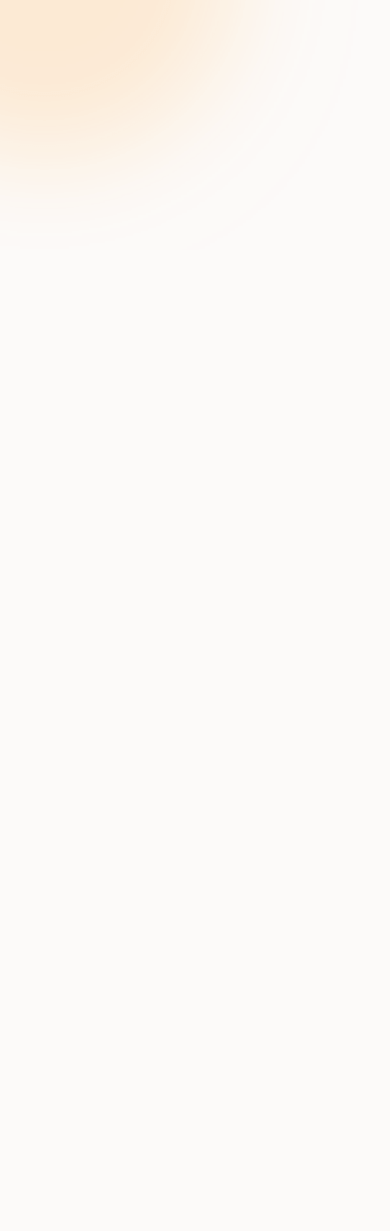
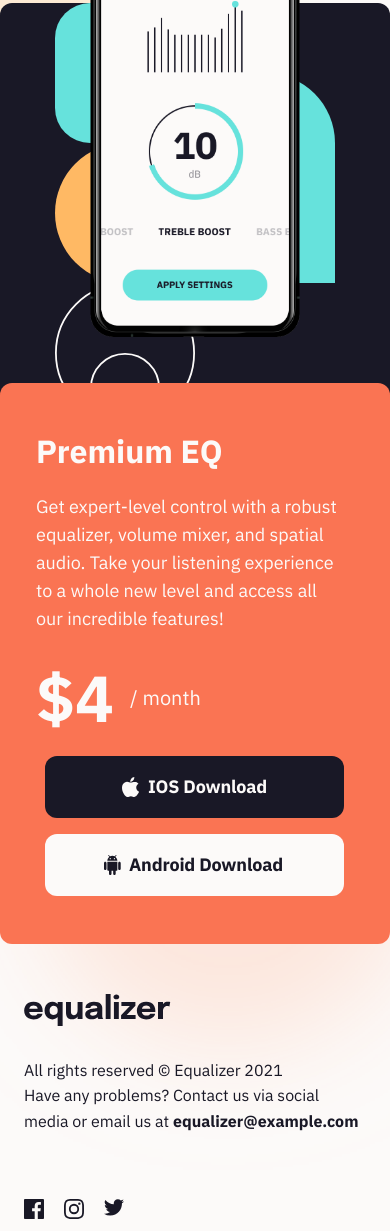
Before and after one commit to viniciusshenri96/equalizer-landing-page, a plain HTML site: page index.html in a window 390 px wide. Shown: the part 594-1825 px from the top of the page. Before the commit the page ends 844 px from the top, so only its background shows below. Drawn offline with Linux system fonts and the light colour scheme.

Commit message:
Deixando o projeto todo responsivo

```diff
--- a/assets/css/styles.css
+++ b/assets/css/styles.css
@@ -57,8 +57,14 @@ img {
 /*==================== REUSABLE CSS CLASSES ====================*/
 .container {
   max-width: 1110px;
-  margin: 0 auto;
-  padding: 0 1.5rem;
+  margin-left: 24px;
+  margin-right: 24px;
+}
+@media (min-width: 1160px) {
+  .container {
+    margin-left: auto;
+    margin-right: auto;
+  }
 }
 .button {
   font-size: var(--font-button);
@@ -113,25 +119,26 @@ img {
 .section-bg {
   background: var(--color-primary) url(../img/bg-pattern-2.svg) no-repeat top -40px
     left 336px;
-  width: 1110px;
+}
+
+.premium {
+  max-width: 1110px;
   height: 600px;
-}
-.premium {
   position: relative;
   border-radius: 12px;
   color: var(--color-secundary);
   margin-bottom: 202px;
+  padding: 0;
 }
 .premium__img {
   width: 312px;
   height: 642px;
   position: absolute;
   top: -212px;
-  right: 696px;
+  left: 102px;
 }
 .premium__eq {
-  width: 446px;
-  height: 625px;
+  max-width: 446px;
   background-color: var(--color-bk-eq);
   position: absolute;
   top: 90px;
@@ -182,7 +189,8 @@ img {
 }
 
 .footer {
-  display: flex;
+  display: grid;
+  grid-template-columns: auto 1fr auto;
 }
 .footer__contact {
   font-size: var(--small-font-size);
@@ -204,11 +212,14 @@ img {
 /*==================== MEDIA QUERIES ====================*/
 @media (max-width: 1000px) {
   .container {
-    padding-left: 33px;
-    padding-right: 39px;
+    margin-left: 33px;
+    margin-right: 39px;
   }
   .header__link {
     margin-bottom: 95px;
+  }
+  .desc {
+    margin-bottom: 249px;
   }
   .desc__content {
     gap: 28px 0px;
@@ -227,17 +238,78 @@ img {
     width: 267px;
     height: 400px;
   }
+  .section-bg {
+    background: var(--color-primary) url(../img/bg-pattern-2.svg) no-repeat top -31px
+      left 229px;
+    background-size: 280px;
+  }
+  .premium {
+    margin-bottom: 183px;
+  }
+  .premium__img {
+    width: 270px;
+    height: 556px;
+    top: -138px;
+    left: 64px;
+  }
+  .premium__eq {
+    top: 150px;
+    right: 58px;
+    padding: 48px 49px 48px 48px;
+  }
+  .premium__title {
+    font-size: 2rem;
+    line-height: 1.25;
+  }
+  .premium__desc {
+    font-size: 1.125rem;
+    line-height: 1.56;
+    margin: 12px 0 36px;
+    max-width: 302px;
+  }
+
+  .premium__price {
+    margin-bottom: 32px;
+  }
+
+  .button-ios {
+    padding: 15px 77px;
+  }
+  .button-android {
+    padding: 15px 59px;
+  }
+
+  .footer__link.header__link {
+    margin-bottom: 32px;
+  }
+  .footer {
+    display: grid;
+    grid-template-columns: 1fr 1fr;
+    justify-content: start;
+    margin-bottom: 85px;
+  }
+  .footer__contact {
+    grid-row: 2;
+    margin: 0;
+  }
+  .footer__redes {
+    grid-row: 2;
+    justify-self: end;
+  }
 }
 @media (max-width: 600px) {
   .container {
-    padding-left: 24px;
-    padding-right: 24px;
+    margin-left: 24px;
+    margin-right: 24px;
   }
   .header-logo {
     padding-top: 40px;
   }
   .header__link {
     margin-bottom: 64px;
+  }
+  .desc {
+    margin-bottom: 166px;
   }
   .desc__content {
     gap: 20px 0px;
@@ -254,23 +326,91 @@ img {
   .header__img {
     display: none;
   }
+  .main {
+    margin-left: 0;
+    margin-right: 0;
+  }
+  .section-bg {
+    background: var(--color-primary) url(../img/bg-pattern-2.svg) no-repeat top
+      center;
+    background-size: 280px;
+  }
+  .premium__img {
+    width: 209px;
+    height: 430px;
+    top: -96px;
+    left: 50%;
+    transform: translate(-50%, 0);
+  }
+  .premium {
+    margin-bottom: 390px;
+  }
+  .premium__eq {
+    max-width: 100%;
+    top: 380px;
+    right: 0;
+    left: 0;
+    padding: 48px 37px 48px 36px;
+  }
+  .premium__title {
+    text-align: center;
+  }
+  .premium__desc {
+    margin: 22px auto 39px auto;
+  }
+  .premium__price {
+    justify-content: center;
+    margin-bottom: 32px;
+  }
+
+  .button-ios {
+    padding: 15px 77px;
+  }
+  .button-android {
+    padding: 15px 59px;
+  }
+
+  .footer {
+    display: grid;
+    grid-template-columns: 1fr;
+    margin-bottom: 8px;
+  }
+  .footer__contact {
+    margin-bottom: 64px;
+  }
+  .footer__redes {
+    grid-row: 3;
+    justify-self: start;
+  }
 }
-/*==================== HOME ====================*/
 
-/*==================== BUTTONS ====================*/
+@media (max-width: 400px) {
+  .premium__title {
+    text-align: left;
+  }
 
-/*==================== ABOUT ====================*/
+  .premium__desc {
+    margin: 22px 0 39px 0;
+  }
+  .premium__price {
+    justify-content: start;
+  }
+}
 
-/*==================== SKILLS ====================*/
-
-/*==================== QUALIFICATION ====================*/
-
-/*==================== SERVICES ====================*/
-
-/*==================== FOOTER ====================*/
-
-/*========== SCROLL UP ==========*/
-
-/* Show scroll */
-
-/*========== SCROLL BAR ==========*/
+@media (max-width: 320px) {
+  .premium {
+    margin-bottom: 440px;
+  }
+  .desc__title {
+    font-size: 2rem;
+  }
+  .desc__info {
+    font-size: 1rem;
+  }
+  .button-ios {
+    padding: 15px 20px;
+  }
+  .button-android {
+    padding: 15px 20px;
+  }
+}
--- a/index.html
+++ b/index.html
@@ -32,8 +32,8 @@
 
     <!--==================== MAIN ====================-->
 
-    <!-- <main class="container">
-        <section class="premium section-bg">
+    <main class="main container">
+        <section class="premium section-bg ">
             <img class="premium__img" src="assets/img/illustration-app.png" alt="">
 
             <section class="premium__eq">
@@ -60,15 +60,14 @@
                         Android Download
                     </a>
                 </div>
-
             </section>
         </section>
-    </main> -->
+    </main>
 
     <!--==================== FOOTER ====================-->
-    <!-- <footer class="container">
+    <footer class="container">
         <div class="footer">
-            <a class="header__link" href="index.html">
+            <a class="footer__link header__link" href="index.html">
                 <img src="./assets/img/logo.svg" alt="lequalizer company name logo">
             </a>
 
@@ -106,7 +105,7 @@
             </ul>
         </div>
 
-    </footer> -->
+    </footer>
 </body>
 
 </html>
```
